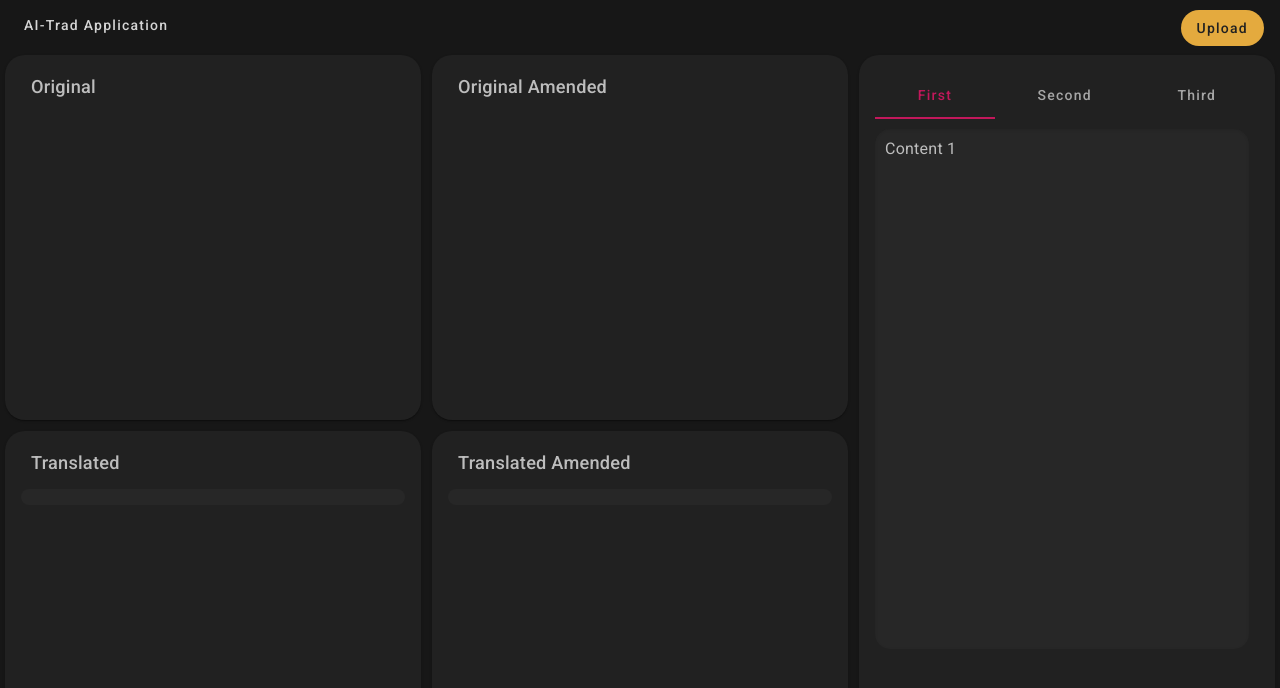
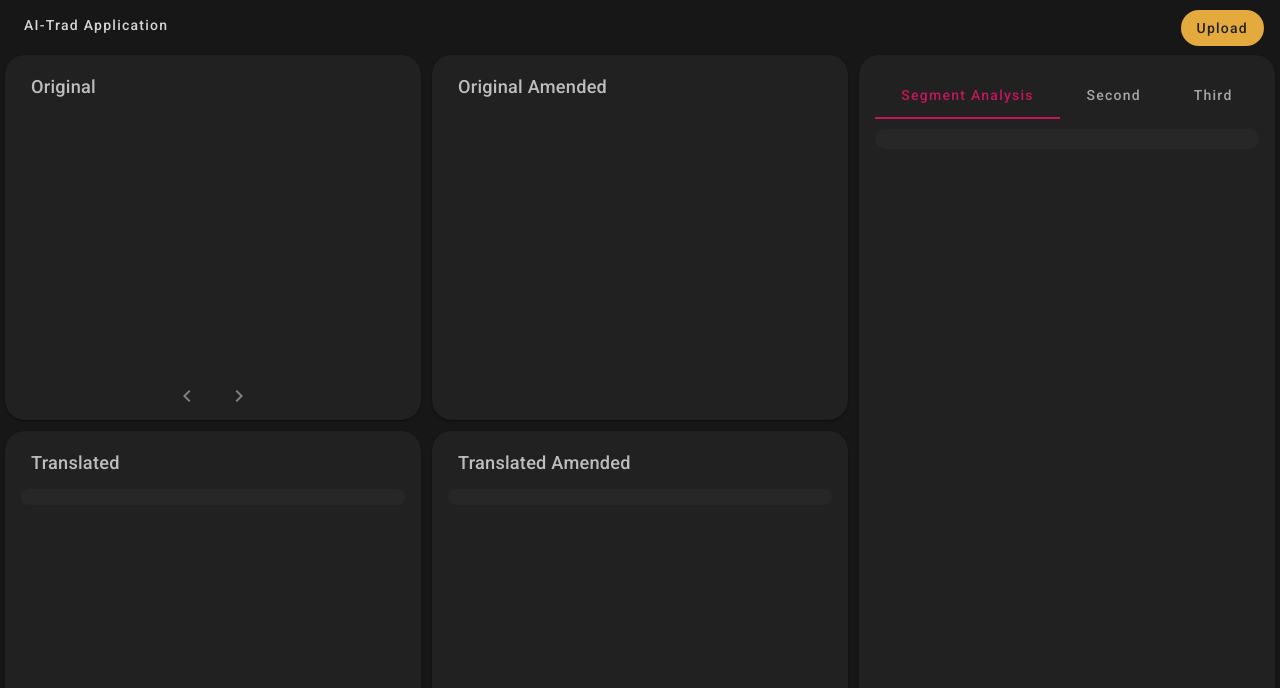
Before and after one commit to Gambarenerd/Mockup-Front, an Angular app: page / in a window 1280 px wide. Shown: the top 688 px of the page. Built offline with nearby package versions, Linux system fonts and the light colour scheme.

Commit message:
Add paginator and animations

```diff
--- a/src/app/translation/translation.component.css
+++ b/src/app/translation/translation.component.css
@@ -3,14 +3,20 @@ mat-card {
   width: calc(100% - 10px);
   height: calc(100% - 10px);
   background: #212121 !important;
+  display: flex; /* Aggiunto per il layout flex */
+  flex-direction: column; /* Aggiunto per il layout flex */
  }
 
  mat-card-content {
   flex: 1;
+  display: flex;
+  flex-direction: column;
 }
 
-mat-tab{
+mat-tab-group{
   flex: 1;
+  display: flex;
+  flex-direction: column;
 }
 
  .custom-toolbar {
@@ -73,41 +79,51 @@ mat-tab{
   color: #000; /* Cambia il colore del testo per evidenziarlo meglio */
 }
 
- textarea {
-  border: none;
+ .tab-content {
   background-color: #272727;
+  border-radius: 8px;
+  font-size: 16px;
   color: #bdbdbd;
-  font-size: 1.2em;
+  margin-top: 10px;
+  border-radius: 10px;
   padding: 10px;
-  border-radius: 15px;
-  resize: none;
-  box-sizing: border-box;
-  width: calc(100% - 10px);
-  height: calc(100% - 10px);
- }
-
- .tab-content {
-  width: calc(100% - 30px);/* Occupa tutta la larghezza disponibile */
-  height: 500px; /* Occupa tutta l'altezza del contenitore */
-  padding: 10px; /* Spaziatura interna */
-  background-color: #272727; /* Sfondo chiaro */
-  border-radius: 15px; /* Angoli stondati */
-  box-shadow: inset 0 1px 3px rgba(0, 0, 0, 0.1); /* Effetto ombra interna */
-  font-size: 16px; /* Dimensione del testo */
-  color: #bdbdbd; /* Colore del testo */
-  overflow-y: auto; /* Abilita lo scorrimento verticale se il contenuto supera l'altezza */
-  margin-top: 10px;
+  overflow-y: auto;
 }
 
- .tab-textarea {
-  width: calc(100% - 30px);
-  height: 400px;
-  margin-top: 10px;
-  resize: none;
+.page-wrapper {
+  transition: opacity 0.3s ease-in-out, transform 0.3s ease-in-out;
+  opacity: 1;
+  transform: translateY(0);
 }
 
- .custom-tab-content {
-  color: green;
+.page-wrapper.animate {
+  opacity: 0;
+  transform: translateY(5px);
+}
+
+.paginator-custom {
+  display: flex;
+  align-items: center;
+  justify-content: center;
+}
+
+.paginator-custom button {
+  cursor: pointer;
+  margin: 0 2px;
+  color: #808080;
+}
+
+.paginator-custom .dot {
+  display: inline-block;
+  width: 7px;
+  height: 7px;
+  margin: 0 5px;
+  border-radius: 50%;
+  background-color: #808080;
+}
+
+.paginator-custom .dot.active {
+  background-color: #e4aa3e;
 }
 
 .custom-container::-webkit-scrollbar {
--- a/src/app/translation/translation.component.html
+++ b/src/app/translation/translation.component.html
@@ -5,56 +5,56 @@
     <label for="file-upload" style="cursor: pointer;">Upload</label>
     <input id="file-upload" type="file" (change)="onFileUpload($event)" style="display: none;" />
   </button>
- </mat-toolbar>
+</mat-toolbar>
 
- <mat-grid-list cols="3" rowHeight="fit" class="custom-grid">
+<mat-grid-list cols="3" rowHeight="fit" class="custom-grid">
 
-  <mat-grid-tile
-    [colspan]="1"
-    [rowspan]="1">
+  <mat-grid-tile [colspan]="1" [rowspan]="1">
     <mat-card>
       <mat-card-header>
         <mat-card-title>Original</mat-card-title>
       </mat-card-header>
       <mat-card-content class="custom-container">
-        <div *ngFor="let segment of originalSegments"
-        class="segment"
-        (mouseenter)="highlightSegment($event)"
-        (mouseleave)="clearHighlight($event)"
-        (click)="processSegment(segment)">
-     {{ segment }}
-   </div>
+        <div class="page-wrapper original">
+          <div *ngFor="let segment of originalSegments" class="segment" (mouseenter)="highlightSegment($event)"
+            (mouseleave)="clearHighlight($event)" (click)="processSegment(segment)" [innerHTML]="segment">
+          </div>
+        </div>
       </mat-card-content>
+      <div class="paginator-custom">
+        <button mat-icon-button (click)="previousPage()">
+          <mat-icon>chevron_left</mat-icon>
+        </button>
+        <span *ngFor="let page of amendments; let i = index" class="dot" [ngClass]="{'active': i === currentPageIndex}">
+        </span>
+        <button mat-icon-button (click)="nextPage()">
+          <mat-icon>chevron_right</mat-icon>
+        </button>
+      </div>
     </mat-card>
   </mat-grid-tile>
 
-  <mat-grid-tile
-    [colspan]="1"
-    [rowspan]="1">
+  <mat-grid-tile [colspan]="1" [rowspan]="1">
     <mat-card>
       <mat-card-header>
         <mat-card-title>Original Amended</mat-card-title>
       </mat-card-header>
       <mat-card-content class="custom-container">
-          <div *ngFor="let segment of amendedSegments"
-             class="segment"
-            (mouseenter)="highlightSegment($event)"
-            (mouseleave)="clearHighlight($event)"
-            (click)="processSegment(segment)">
-            {{ segment }}
+        <div class="page-wrapper amended">
+          <div *ngFor="let segment of amendedSegments" class="segment" (mouseenter)="highlightSegment($event)"
+            (mouseleave)="clearHighlight($event)" (click)="processSegment(segment)" [innerHTML]="segment">
           </div>
+        </div>
       </mat-card-content>
     </mat-card>
   </mat-grid-tile>
 
-  <mat-grid-tile
-    [colspan]="1"
-    [rowspan]="2">
+  <mat-grid-tile [colspan]="1" [rowspan]="2">
     <mat-card>
       <mat-card-content>
         <mat-tab-group>
-          <mat-tab label="First">
-            <div class="tab-content">Content 1</div>
+          <mat-tab label="Segment Analysis">
+            <div class="tab-content">{{firstTabContent}}</div>
           </mat-tab>
           <mat-tab label="Second">
             <div class="tab-content">Content 2</div>
@@ -67,36 +67,26 @@
     </mat-card>
   </mat-grid-tile>
 
-  <mat-grid-tile
-    [colspan]="1"
-    [rowspan]="1">
+  <mat-grid-tile [colspan]="1" [rowspan]="1">
     <mat-card>
       <mat-card-header>
         <mat-card-title>Translated</mat-card-title>
       </mat-card-header>
       <mat-card-content>
-        <div
-        class="segment"
-          (mouseup)="highlightWord($event)"
-        ></div>
+        <div class="segment" (mouseup)="highlightWord($event)"></div>
       </mat-card-content>
     </mat-card>
   </mat-grid-tile>
 
-  <mat-grid-tile
-    [colspan]="1"
-    [rowspan]="1">
+  <mat-grid-tile [colspan]="1" [rowspan]="1">
     <mat-card>
       <mat-card-header>
         <mat-card-title>Translated Amended</mat-card-title>
       </mat-card-header>
       <mat-card-content>
-        <div
-        class="segment"
-          (mouseup)="highlightWord($event)"
-        ></div>
+        <div class="segment" (mouseup)="highlightWord($event)"></div>
       </mat-card-content>
     </mat-card>
   </mat-grid-tile>
 
- </mat-grid-list>
+</mat-grid-list>
--- a/src/app/translation/translation.component.ts
+++ b/src/app/translation/translation.component.ts
@@ -9,11 +9,13 @@ import { MatButtonModule } from '@angular/material/button';
 import { MatInputModule } from '@angular/material/input';
 import {MatToolbar} from "@angular/material/toolbar";
 import {MatTab, MatTabGroup} from "@angular/material/tabs";
+import { MatIconModule } from '@angular/material/icon';
+
 
 @Component({
  selector: 'app-translation',
  standalone: true,
- imports: [MatCardModule, FormsModule, CommonModule, MatGridListModule, MatButtonModule, MatInputModule, MatToolbar, MatTabGroup, MatTab],
+ imports: [MatCardModule, FormsModule, CommonModule, MatGridListModule, MatButtonModule, MatInputModule, MatToolbar, MatTabGroup, MatTab, MatIconModule],
  templateUrl: './translation.component.html',
  styleUrls: ['./translation.component.css'],
  encapsulation: ViewEncapsulation.None
@@ -21,18 +23,20 @@ import {MatTab, MatTabGroup} from "@angular/material/tabs";
 export class TranslationComponent {
  originalText: string = '';
  amendedText: string = '';
- translatedText: string = '';
  synonyms: string[] = [];
  originalSegments: string[] = [];
  amendedSegments: string[] = [];
+ firstTabContent: string = '';
+ amendments: { segmented_original: string[]; segmented_amended: string[] }[] = [];
+ currentPageIndex: number = 0;
 
  constructor(private http: HttpClient) {}
 
- translateText() {
+ translateText(segment: string) {
    const backendUrl = 'http://127.0.0.1:8000/translate';
-   this.http.post<any>(backendUrl, { text: this.originalText }).subscribe(
+   this.http.post<any>(backendUrl, { text: segment }).subscribe(
      (response) => {
-       this.translatedText = response.translated_text;
+       this.firstTabContent = response.translated_text;
      },
      (error) => {
        console.error('Errore durante la traduzione:', error);
@@ -72,13 +76,50 @@ export class TranslationComponent {
       (response) => {
         console.log('Risultato Analisi:', response);
         // Puoi aggiornare il testo nella UI
-        this.originalSegments = response.segmented_original || [];
-        this.amendedSegments = response.segmented_amended || [];
+        this.amendments = response || [];
+        this.currentPageIndex = 0;
+        this.updatePage()
       },
       (error) => {
         console.error('Errore durante l\'upload del file:', error);
       }
     );
+  }
+}
+
+updatePage(): void {
+  if (this.amendments.length > 0 && this.currentPageIndex < this.amendments.length) {
+    const wrappers = document.querySelectorAll('.page-wrapper') as NodeListOf<HTMLElement>;
+
+    wrappers.forEach((wrapper) => {
+      wrapper.classList.add('animate');
+
+      setTimeout(() => {
+        wrapper.classList.remove('animate');
+
+
+        if (wrapper.classList.contains('original')) {
+          this.originalSegments = this.amendments[this.currentPageIndex].segmented_original;
+        } else if (wrapper.classList.contains('amended')) {
+          this.amendedSegments = this.amendments[this.currentPageIndex].segmented_amended;
+        }
+      }, 300);
+    });
+  }
+}
+
+
+nextPage(): void {
+  if (this.currentPageIndex < this.amendments.length - 1) {
+    this.currentPageIndex++;
+    this.updatePage();
+  }
+}
+
+previousPage(): void {
+  if (this.currentPageIndex > 0) {
+    this.currentPageIndex--;
+    this.updatePage();
   }
 }
 
@@ -96,10 +137,9 @@ clearHighlight(event: MouseEvent): void {
   }
 }
 
-
 processSegment(segment: string): void {
   console.log('Segmento selezionato:', segment);
-  // Add more logic here
+  this.translateText(segment)
 }
 
 }
```
